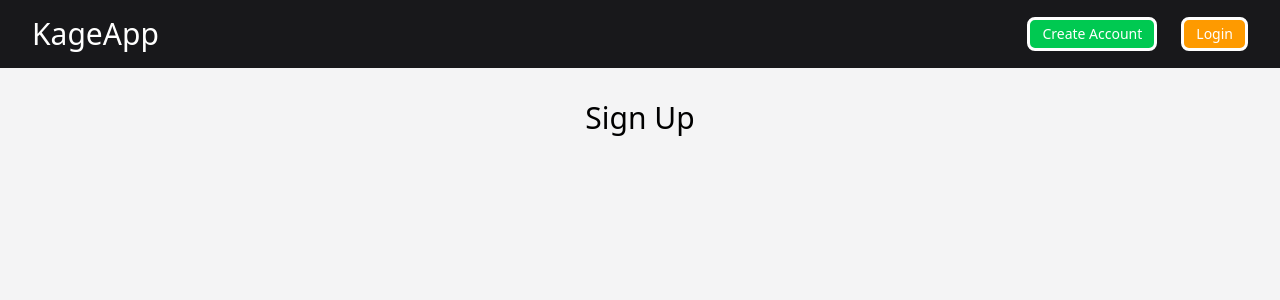
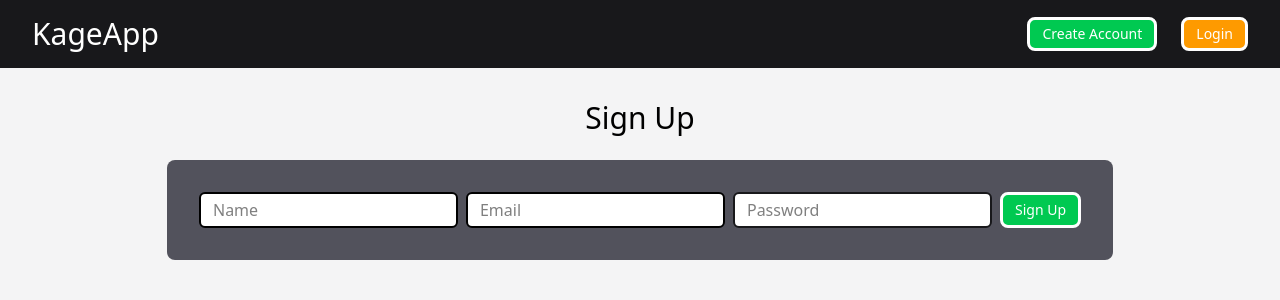
Before and after one commit to kagesite/Multi-Purpose-App, a React (Vite) app in the folder frontend/: page /signup in a window 1280 px wide. Shown: the top 300 px of the page. Built offline with nearby package versions, Linux system fonts and the light colour scheme.

Commit message:
Created basic form with styling for signup

```diff
--- a/frontend/src/Components/Signup/Signup.jsx
+++ b/frontend/src/Components/Signup/Signup.jsx
@@ -1,7 +1,13 @@
 import React from 'react'
+import { useState } from 'react'
 import { useNavigate } from 'react-router'
 
 function Signup() {
+    const [name, setName] = useState("");
+    const [email, setEmail] = useState("");
+    const [password, setPassword] = useState("");
+
+
     const navigate = useNavigate()
 
     return (
@@ -29,7 +35,36 @@ function Signup() {
                 </nav>
             </header>
             <div className='bg-zinc-100 flex flex-col w-full min-h-screen items-center p-8'>
-                <h2 className='text-3xl'>Sign Up</h2>
+                <h2 className='text-3xl mb-6'>Sign Up</h2>
+                <form action=""
+                    className='flex flex-wrap gap-2 bg-zinc-600 rounded-lg p-8'
+                >
+                    <input
+                        type="text"
+                        className='border-2 rounded-md px-3 py-1 border-zinc-9 bg-white'
+                        placeholder='Name'
+                        value={name}
+                        onChange={(e) => setName(e.target.value)}
+                    />
+                    <input
+                        type="email"
+                        className='border-2 rounded-md px-3 py-1 border-zinc-9 bg-white'
+                        placeholder='Email'
+                        value={email}
+                        onChange={(e) => setEmail(e.target.value)}
+                    />
+                    <input
+                        type="password"
+                        className='border-2 rounded-md px-3 py-1 border-zinc-900 bg-white'
+                        placeholder='Password'
+                        value={password}
+                        onChange={(e) => setPassword(e.target.value)}
+                    />
+                    <button
+                        type="submit"
+                        className='bg-green-500 text-sm border-3 border-white text-white px-3 py-1 rounded-lg cursor-pointer'
+                    >Sign Up</button>
+                </form>
             </div>
         </div>
     )
```
